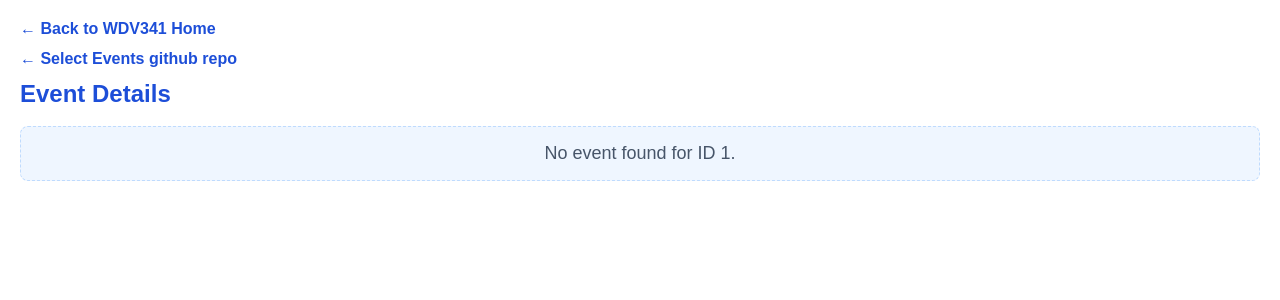
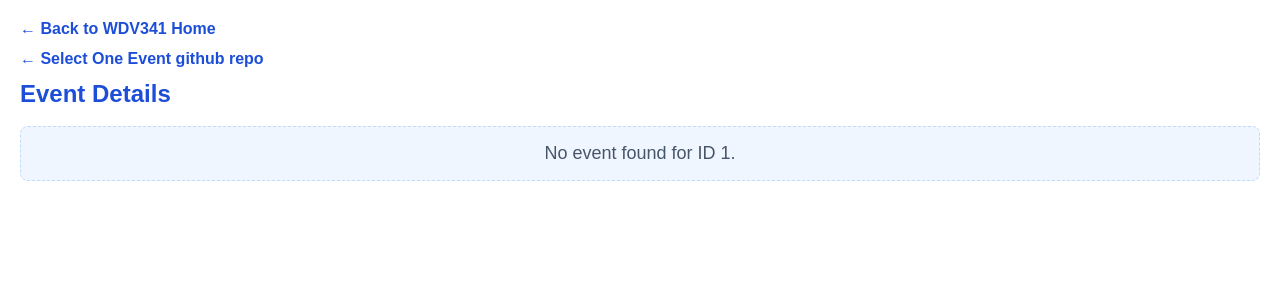
Before and after one commit to huntlovan/PHP_341, a PHP site: page /selectOneEvent.php in a window 1280 px wide. Shown: the top 300 px of the page. Run offline with PHP 8.4, Linux system fonts and the light colour scheme; data that the repository does not hold is empty; a stand-in replaces the project's code that opens the database connection.

Commit message:
Update link text for GitHub repository

```diff
--- a/unit_7-2/selectOneEvent.php
+++ b/unit_7-2/selectOneEvent.php
@@ -69,7 +69,7 @@
 <div class="container">
   <!-- Top link to return to the course home page -->
     <div style="margin:0 0 12px 0;"><a class="toplink" href="http://kickshunter.com/WDV341/wdv341.php" target="_blank" rel="noopener">&larr; Back to WDV341 Home</a></div>
-    <div style="margin:0 0 12px 0;"><a class="toplink" href="https://github.com/huntlovan/php_341/tree/main/unit_7-2" target="_blank" rel="noopener">&larr; Select Events github repo</a></div>
+    <div style="margin:0 0 12px 0;"><a class="toplink" href="https://github.com/huntlovan/php_341/tree/main/unit_7-2" target="_blank" rel="noopener">&larr; Select One Event github repo</a></div>
 <h2>Event Details</h2>
 
 <?php if (!$loadError && $event): ?>
```
